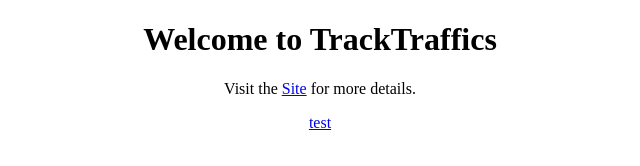
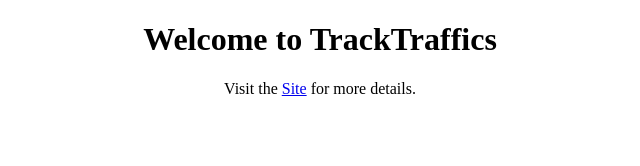
Before and after one commit to kiyaanmarketing/tracktraffics, a website: page public/index.html in a window 1280 px wide. Shown: the full height of the page, 320-960 px from the left. Drawn offline with Linux system fonts and the light colour scheme.

Commit message:
undo last commit

```diff
--- a/public/index.html
+++ b/public/index.html
@@ -9,7 +9,7 @@
   <div style="text-align: center;">
   <h1>Welcome to TrackTraffics</h1>
   <p>Visit the <a href="https://kiyaanservices.com/">Site</a> for more details.</p>
-  <a href="https://aff.tracktraffics.com/affid/test">test</a>
+
 </div>
 </body>
 </html>
```
